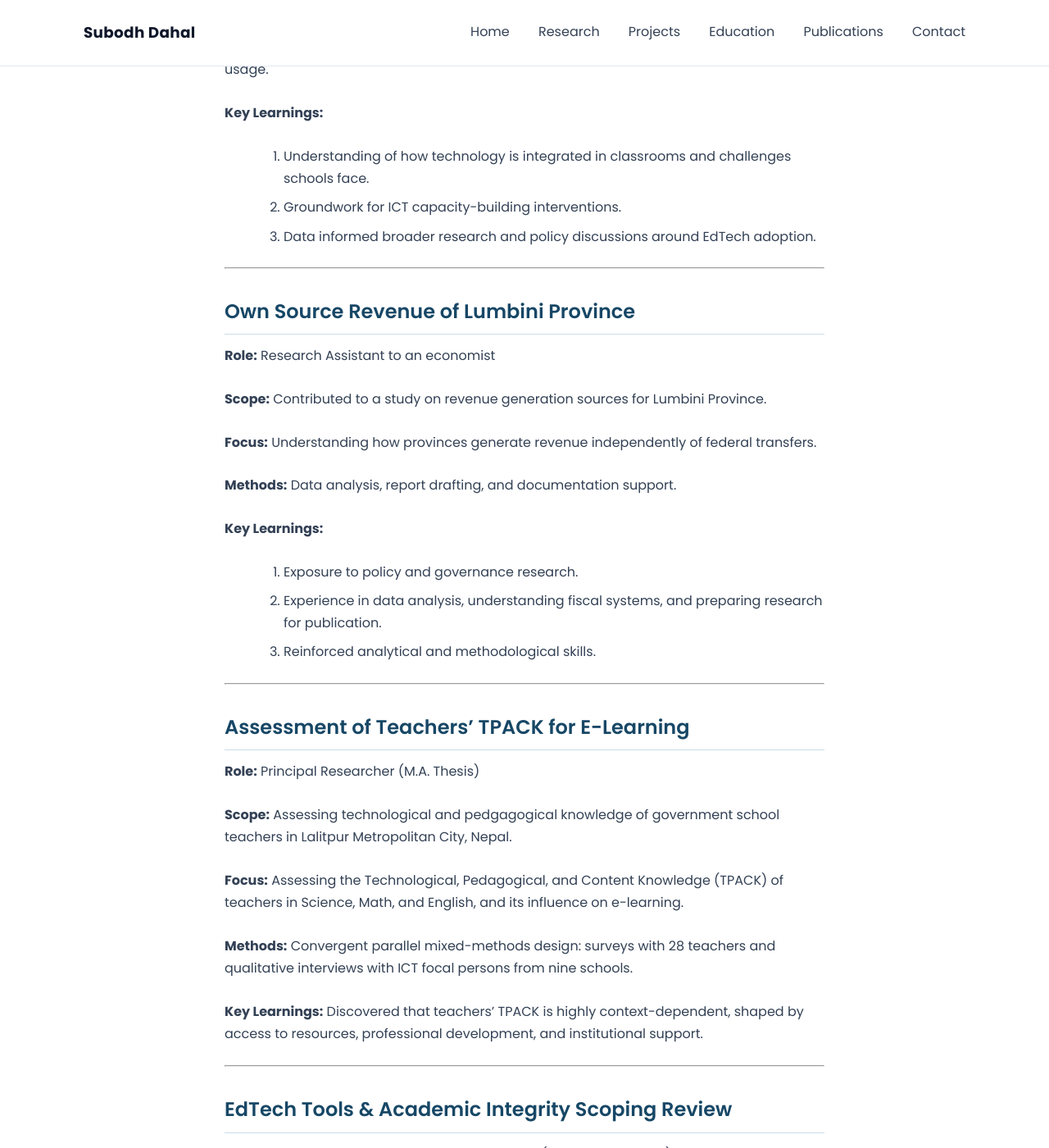
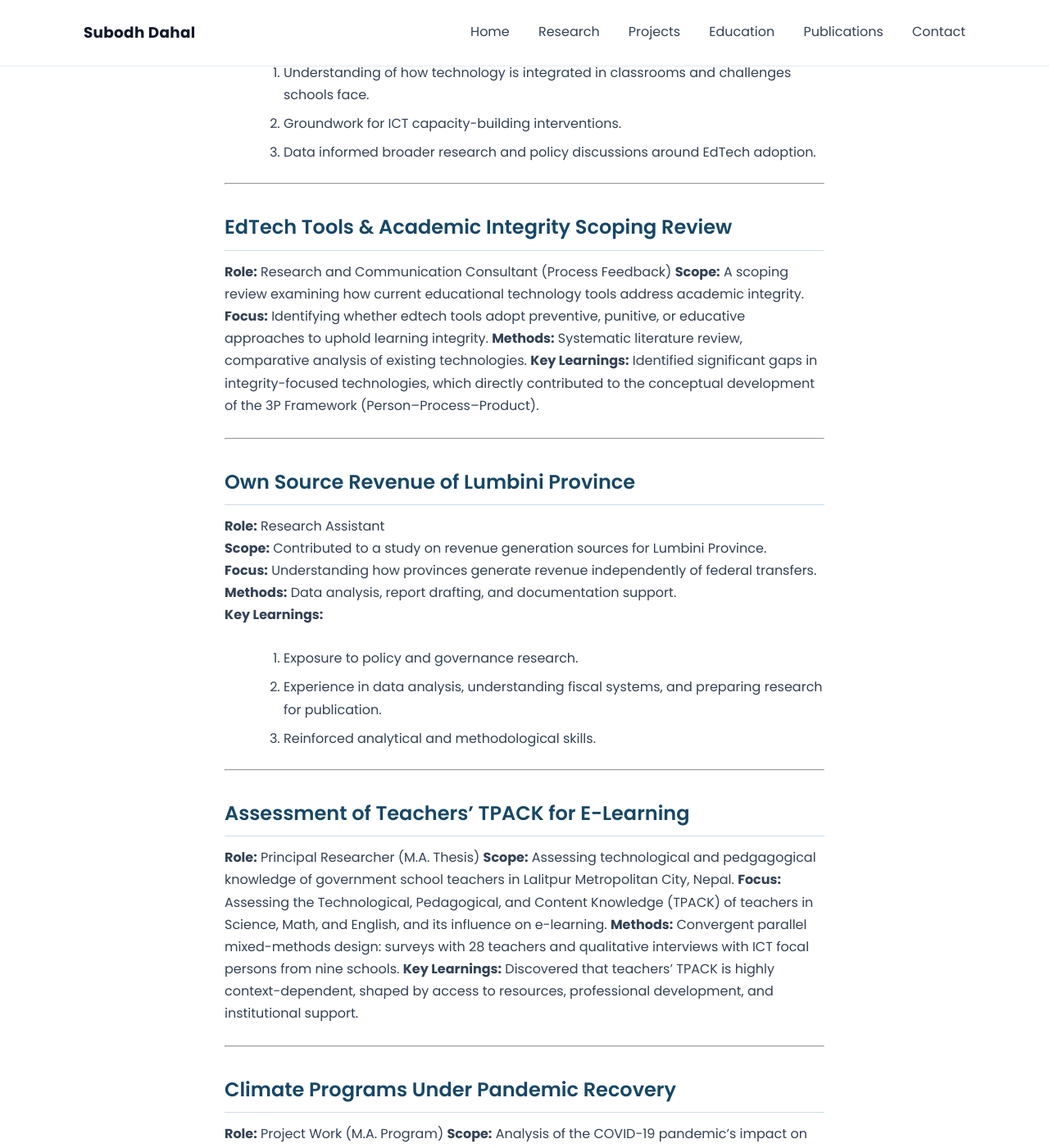
Before and after one commit to dahalsubodh/dahalsubodh.github.io, a Jekyll site: the page built from projects.md, in a window 1280 px wide and 1400 px high, scrolled down 468 px. Shown: the whole window at 82% size. Built offline with Jekyll 4.4.1, drawn with Linux system fonts in a browser that asks for light colours; some of the changed text lies outside the part shown.

Commit message:
Update projects.md

```diff
--- a/projects.md
+++ b/projects.md
@@ -8,13 +8,9 @@ layout: default
 ## Status of ICT in Schools
 
 **Role:** Researcher / Assessor
-
 **Scope:** ICT status and needs assessment across 14 public schools of Gokarneshwor Municipality.
-
 **Focus:** Collect baseline data to plan teacher ICT workshops and provide recommendations to local education authorities.
-
 **Methods:** School surveys, interviews, observational assessment of ICT infrastructure and usage.
-
 **Key Learnings:**
 1. Understanding of how technology is integrated in classrooms and challenges schools face.
 2. Groundwork for ICT capacity-building interventions.
@@ -23,16 +19,23 @@ layout: default
 
 ---
 
+## EdTech Tools & Academic Integrity Scoping Review
+
+**Role:** Research and Communication Consultant (Process Feedback)
+**Scope:** A scoping review examining how current educational technology tools address academic integrity.
+**Focus:** Identifying whether edtech tools adopt preventive, punitive, or educative approaches to uphold learning integrity.
+**Methods:** Systematic literature review, comparative analysis of existing technologies.
+**Key Learnings:** Identified significant gaps in integrity-focused technologies, which directly contributed to the conceptual development of the 3P Framework (Person–Process–Product).
+
+
+---
+
 ## Own Source Revenue of Lumbini Province
 
-**Role:** Research Assistant to an economist
-
+**Role:** Research Assistant
 **Scope:** Contributed to a study on revenue generation sources for Lumbini Province.
-
 **Focus:** Understanding how provinces generate revenue independently of federal transfers.
-
 **Methods:** Data analysis, report drafting, and documentation support.
-
 **Key Learnings:**
 1. Exposure to policy and governance research.
 2. Experience in data analysis, understanding fiscal systems, and preparing research for publication.
@@ -74,13 +58,9 @@ layout: default
 ## Climate Programs Under Pandemic Recovery
 
 **Role:** Project Work (M.A. Program)
-
 **Scope:** Analysis of the COVID-19 pandemic's impact on Nepal's climate governance and its Nationally Determined Contributions (NDCs) under the Paris Agreement.
-
 **Focus:** Assessing disruptions to climate adaptation and mitigation programs implemented by organizations in Kathmandu Valley.
-
 **Methods:** Desk reviews and Key Informant Interviews with nine national and international organizations.
-
 **Key Learnings:** Understood how global crises (pandemic, Russia-Ukraine war) intersect with and affect national policy implementation and funding flows for climate action.
 
 
```
Also changed, not shown: other parts of projects.md (+0 -19 lines).
